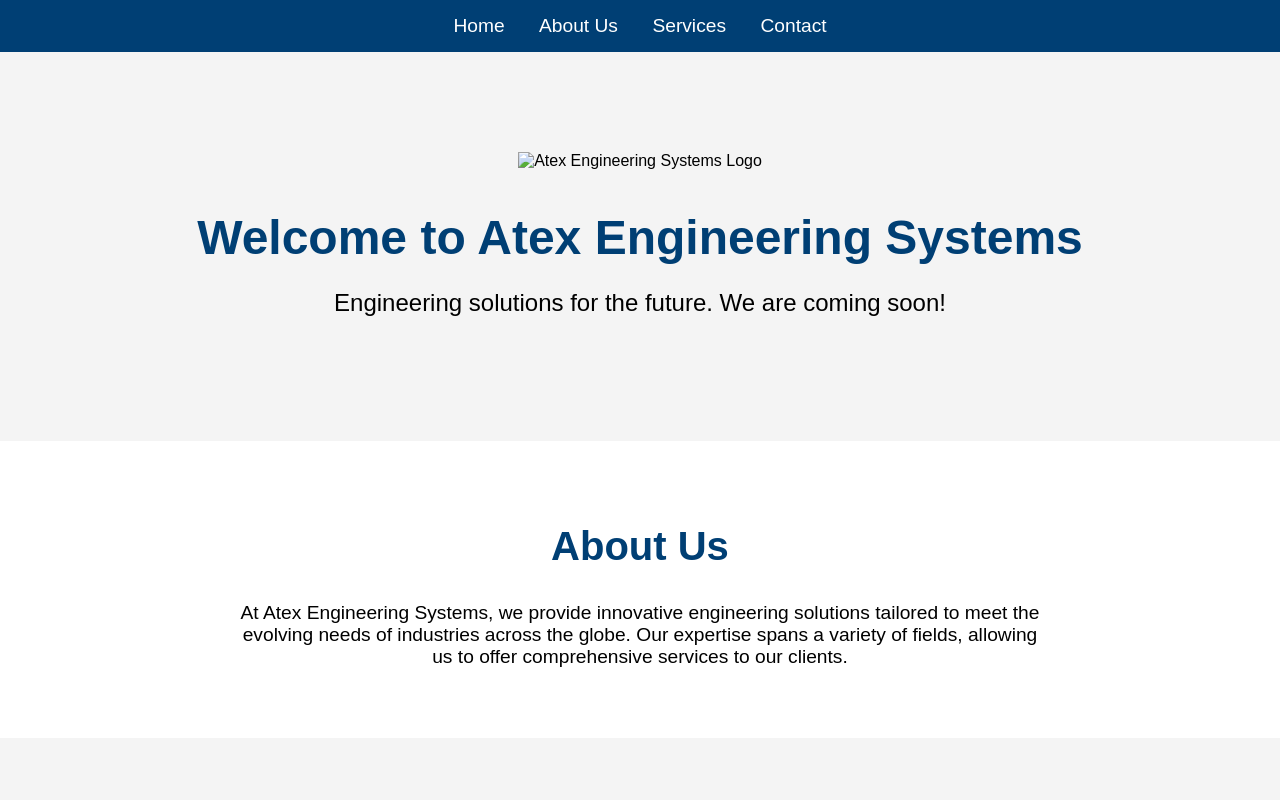
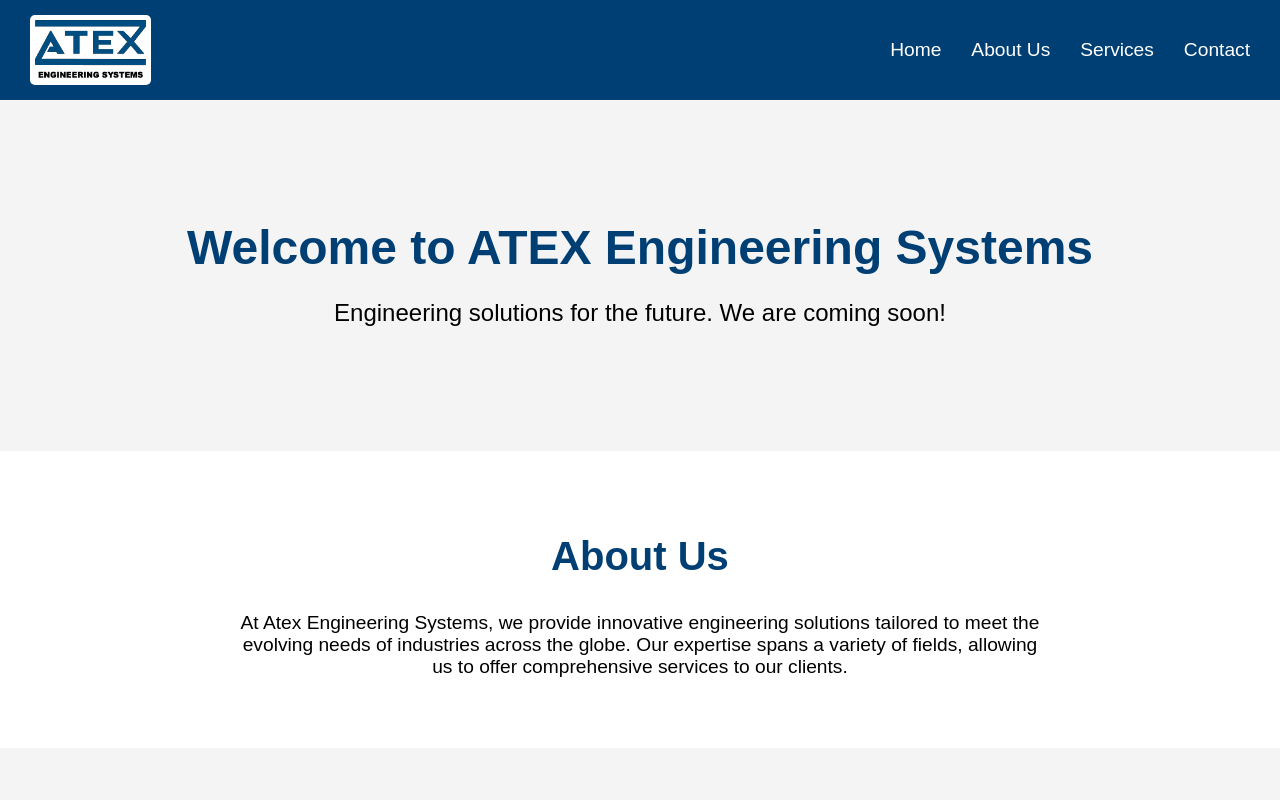
Before and after one commit to randomroot18/atexsystems, a plain HTML site: page index.html in a window 1280 px wide. Shown: the top 800 px of the page. Drawn offline with Linux system fonts and the light colour scheme.

Commit message:
updated website temp

```diff
--- a/index.html
+++ b/index.html
@@ -4,7 +4,7 @@
     <meta charset="UTF-8">
     <meta http-equiv="X-UA-Compatible" content="IE=edge">
     <meta name="viewport" content="width=device-width, initial-scale=1.0">
-    <title>Atex Engineering Systems</title>
+    <title>ATEX Engineering Systems</title>
     <style>
         body {
             font-family: Arial, sans-serif;
@@ -22,20 +22,39 @@
 
         /* Navigation bar */
         .navbar {
+            display: flex;
+            justify-content: space-between;
+            align-items: center;
             background-color: var(--primary-color);
-            padding: 15px;
-            color: white;
-            text-align: center;
+            padding: 15px 30px;
         }
 
-        .navbar a {
+        .navbar img {
+            height: 60px; /* Adjust the height of the logo */
+            width: auto;
+            background-color: white; /* Add a white background behind the logo */
+            padding: 5px; /* Add some padding to create space between logo and the edge */
+            border-radius: 5px; /* Slightly round corners for a softer look */
+        }
+
+        .navbar ul {
+            list-style-type: none;
+            margin: 0;
+            padding: 0;
+            display: flex;
+        }
+
+        .navbar ul li {
+            margin-left: 30px;
+        }
+
+        .navbar ul li a {
             color: white;
-            margin: 0 15px;
             text-decoration: none;
             font-size: 1.2em;
         }
 
-        .navbar a:hover {
+        .navbar ul li a:hover {
             color: #ddd;
         }
 
@@ -178,16 +197,20 @@
 
     <!-- Navbar -->
     <div class="navbar">
-        <a href="#">Home</a>
-        <a href="#about">About Us</a>
-        <a href="#services">Services</a>
-        <a href="#contact">Contact</a>
+        <!-- Logo -->
+        <img src="ATEX ENGINEERING SYSTEMS LOGO.png" alt="Atex Engineering Systems Logo">
+        <!-- Navigation Links -->
+        <ul>
+            <li><a href="#">Home</a></li>
+            <li><a href="#about">About Us</a></li>
+            <li><a href="#services">Services</a></li>
+            <li><a href="#contact">Contact</a></li>
+        </ul>
     </div>
 
     <!-- Hero Section -->
     <div class="hero">
-        <img src="ATEX ENGINEERING SYSTEMS LOGO.jpg" alt="Atex Engineering Systems Logo" class="logo">
-        <h1>Welcome to Atex Engineering Systems</h1>
+        <h1>Welcome to ATEX Engineering Systems</h1>
         <p>Engineering solutions for the future. We are coming soon!</p>
     </div>
 
```
Also changed, not shown: 1 other file.
